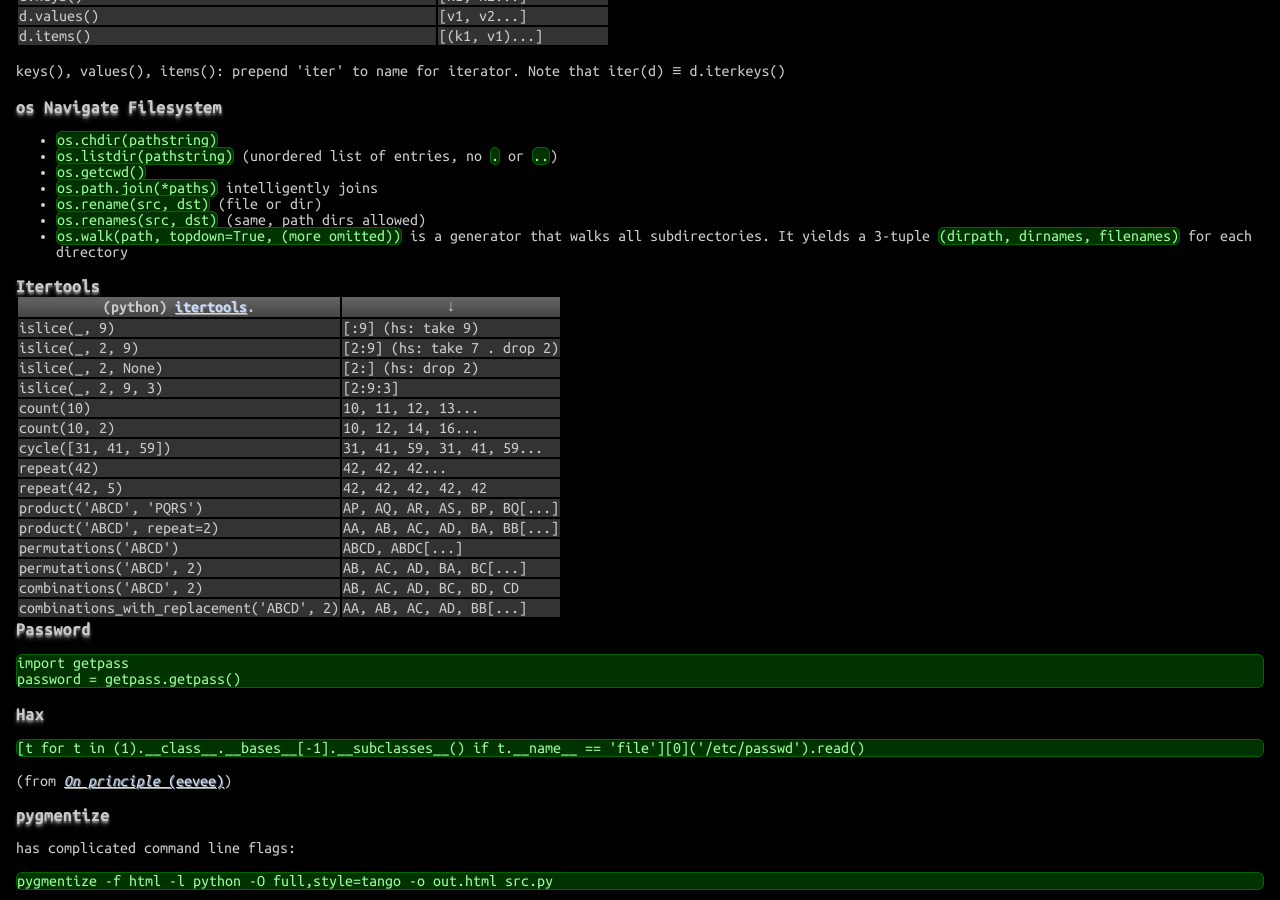
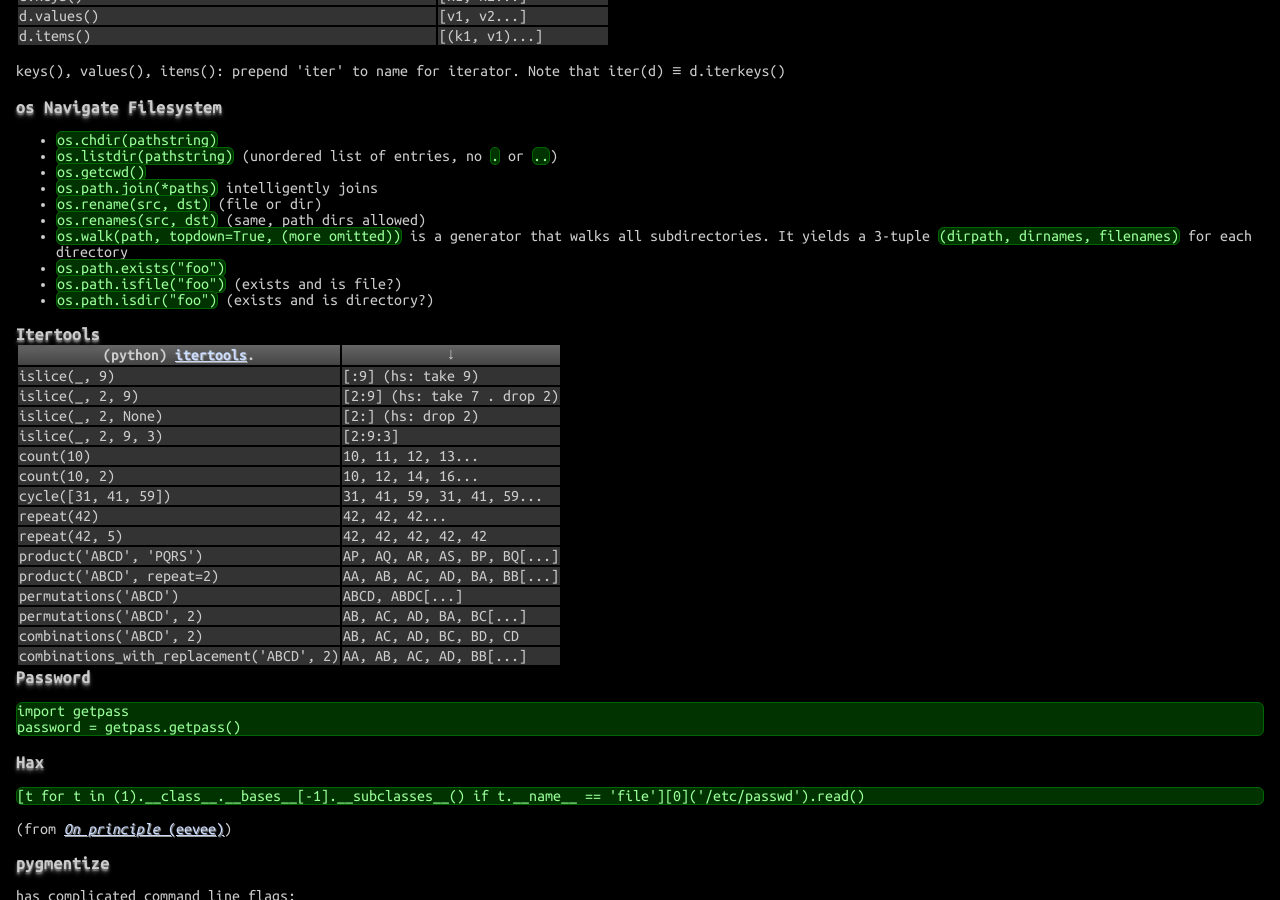
Before and after one commit to betaveros/cs, a Jekyll site: the page built from index.html, in a window 1280 px wide and 900 px high, scrolled down 1548 px. Built offline with Jekyll 4.4.1, drawn with Linux system fonts in a browser that asks for light colours.

Commit message:
os.path functions

```diff
--- a/_includes/python.html
+++ b/_includes/python.html
@@ -60,6 +60,9 @@
 	<li><code>os.rename(src, dst)</code> (file or dir)</li>
 	<li><code>os.renames(src, dst)</code> (same, path dirs allowed)</li>
 	<li><code>os.walk(path, topdown=True, (more omitted))</code> is a generator that walks all subdirectories. It yields a 3-tuple <code>(dirpath, dirnames, filenames)</code> for each directory</li>
+	<li><code>os.path.exists("foo")</code></li>
+	<li><code>os.path.isfile("foo")</code> (exists and is file?)</li>
+	<li><code>os.path.isdir("foo")</code> (exists and is directory?)</li>
 </ul>
 <h3>Itertools</h3>
 <table>
```
